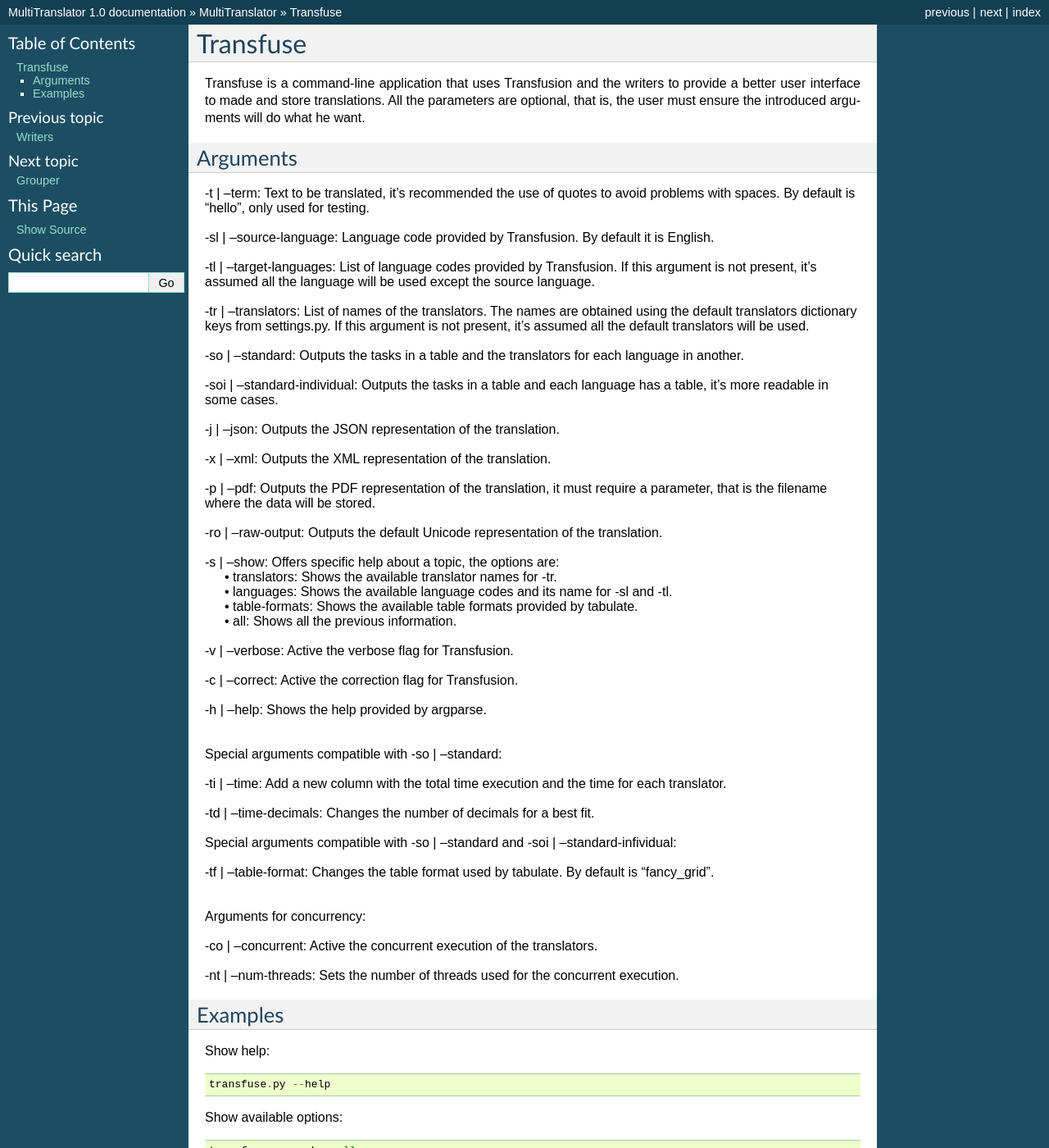
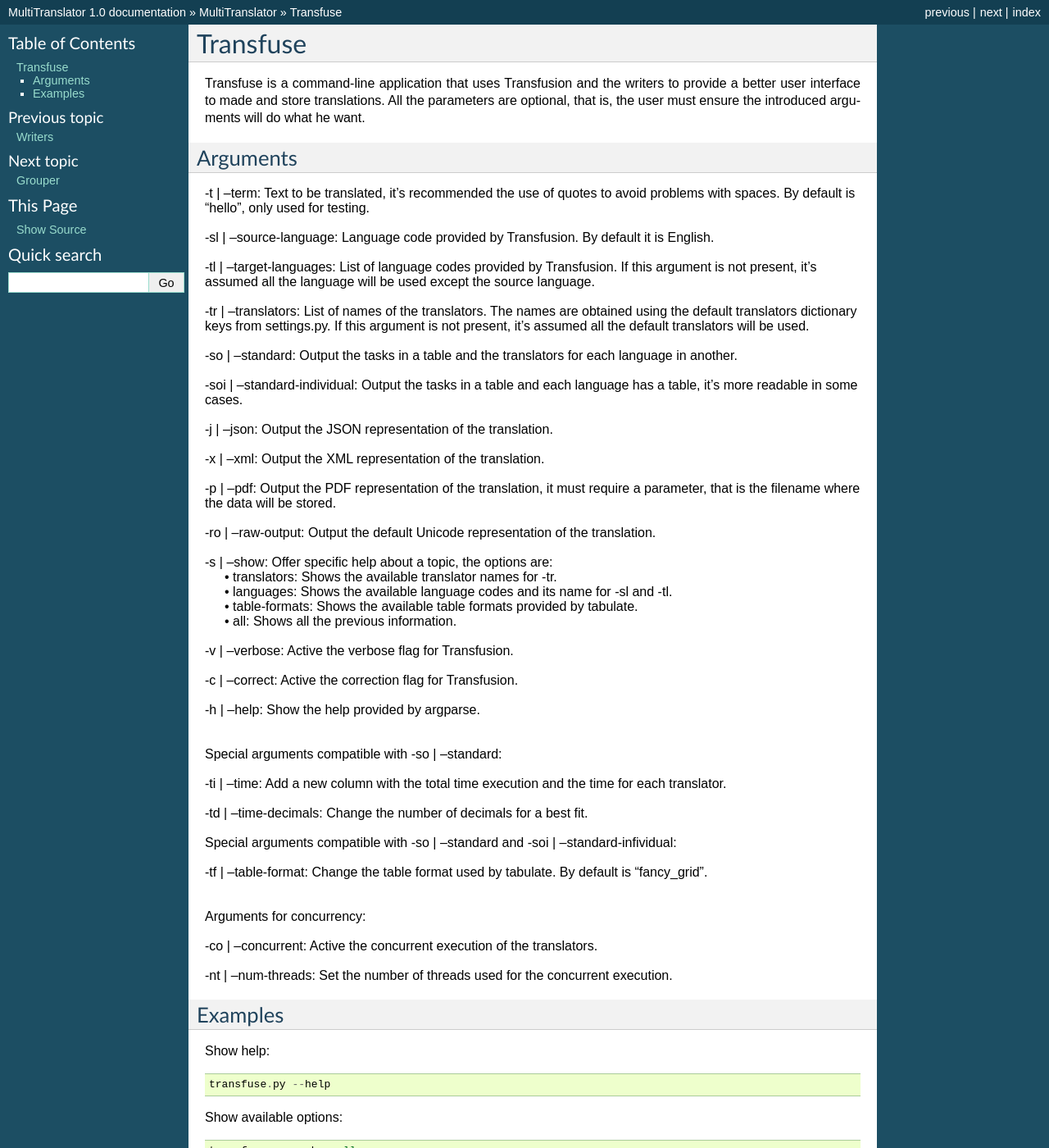
Before and after one commit to svilaa/multitranslator, a Sphinx documentation site: the page built from docs/source/transfuse.rst, in a window 1280 px wide and 1400 px high. Shown: the whole window at 82% size. Built offline with Sphinx 7.4.7, drawn with Linux system fonts in a browser that asks for light colours.

```diff
--- a/docs/source/transfuse.rst
+++ b/docs/source/transfuse.rst
@@ -16,19 +16,19 @@
 |
 | -tr | --translators: List of names of the translators. The names are obtained using the default translators dictionary keys from settings.py. If this argument is not present, it's assumed all the default translators will be used.
 |
-| -so | --standard: Outputs the tasks in a table and the translators for each language in another.
+| -so | --standard: Output the tasks in a table and the translators for each language in another.
 |
-| -soi | --standard-individual: Outputs the tasks in a table and each language has a table, it's more readable in some cases.
+| -soi | --standard-individual: Output the tasks in a table and each language has a table, it's more readable in some cases.
 |
-| -j | --json: Outputs the JSON representation of the translation.
+| -j | --json: Output the JSON representation of the translation.
 |
-| -x | --xml: Outputs the XML representation of the translation.
+| -x | --xml: Output the XML representation of the translation.
 |
-| -p | --pdf: Outputs the PDF representation of the translation, it must require a parameter, that is the filename where the data will be stored.
+| -p | --pdf: Output the PDF representation of the translation, it must require a parameter, that is the filename where the data will be stored.
 |
-| -ro | --raw-output: Outputs the default Unicode representation of the translation.
+| -ro | --raw-output: Output the default Unicode representation of the translation.
 |
-| -s | --show: Offers specific help about a topic, the options are:
+| -s | --show: Offer specific help about a topic, the options are:
 |   •   translators: Shows the available translator names for -tr.
 |   •   languages: Shows the available language codes and its name for -sl and -tl.
 |   •   table-formats: Shows the available table formats provided by tabulate.
@@ -38,25 +38,25 @@
 |
 | -c | --correct: Active the correction flag for Transfusion.
 |
-| -h | --help: Shows the help provided by argparse.
+| -h | --help: Show the help provided by argparse.
 |
 |
 | Special arguments compatible with -so | --standard:
 |
 | -ti | --time: Add a new column with the total time execution and the time for each translator.
 |
-| -td | --time-decimals: Changes the number of decimals for a best fit.
+| -td | --time-decimals: Change the number of decimals for a best fit.
 |
 | Special arguments compatible with -so | --standard and -soi | --standard-infividual:
 |
-| -tf | --table-format: Changes the table format used by tabulate. By default is "fancy_grid".
+| -tf | --table-format: Change the table format used by tabulate. By default is "fancy_grid".
 |
 |
 | Arguments for concurrency:
 |
 | -co | --concurrent: Active the concurrent execution of the translators.
 |
-| -nt | --num-threads: Sets the number of threads used for the concurrent execution.
+| -nt | --num-threads: Set the number of threads used for the concurrent execution.
 
 Examples
 --------
--- a/docs/source/validator.rst
+++ b/docs/source/validator.rst
@@ -11,9 +11,9 @@
 
 | -i | --input: Directory with the JSON files that contain the translations
 |
-| -tr | --report-by-translator: Does an analysis focused on the accuracy of the translators
+| -tr | --report-by-translator: Do an analysis focused on the accuracy of the translators
 |
-| -te | --report-by-term: Does an analysis focused on the success rate of the terms
+| -te | --report-by-term: Do an analysis focused on the success rate of the terms
 |
 | -vf | --validation-file: The JSON file with the required information for the analysis
 |
```
Also changed, not shown: 3 other files.
